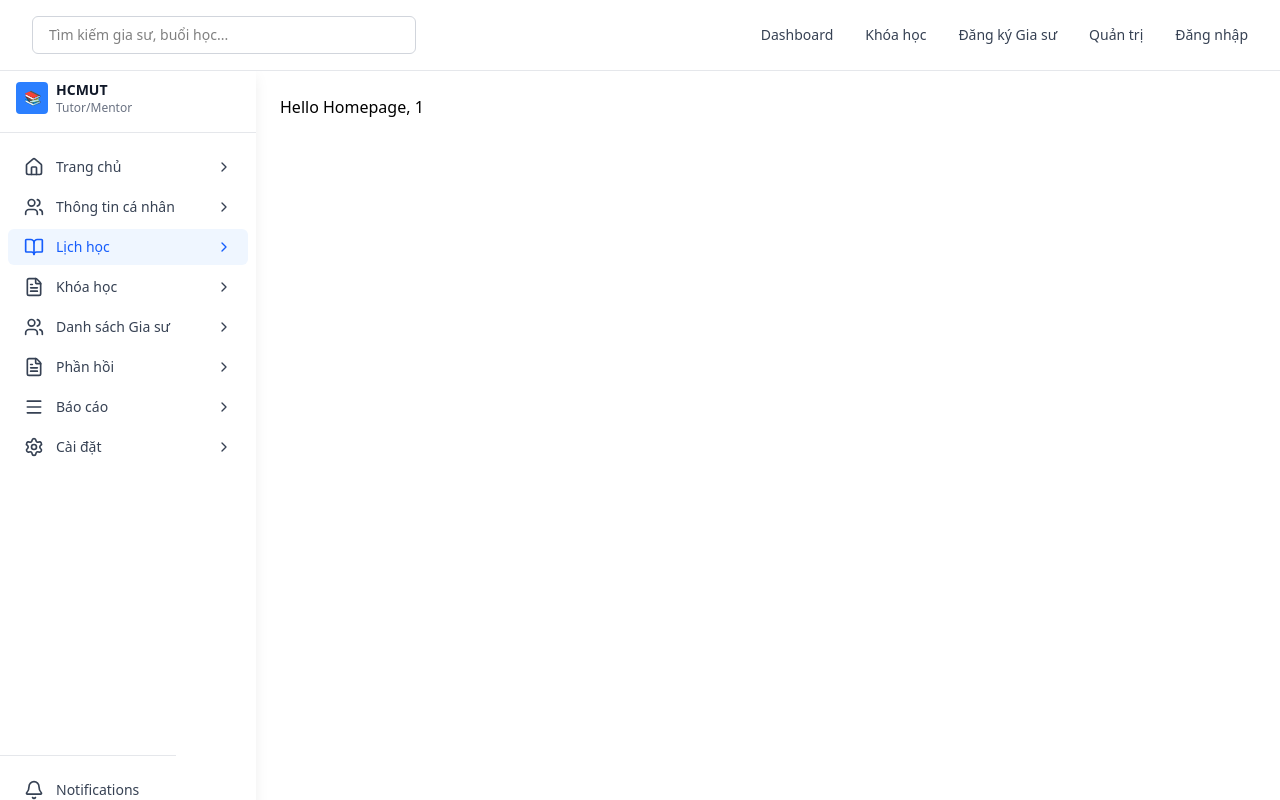
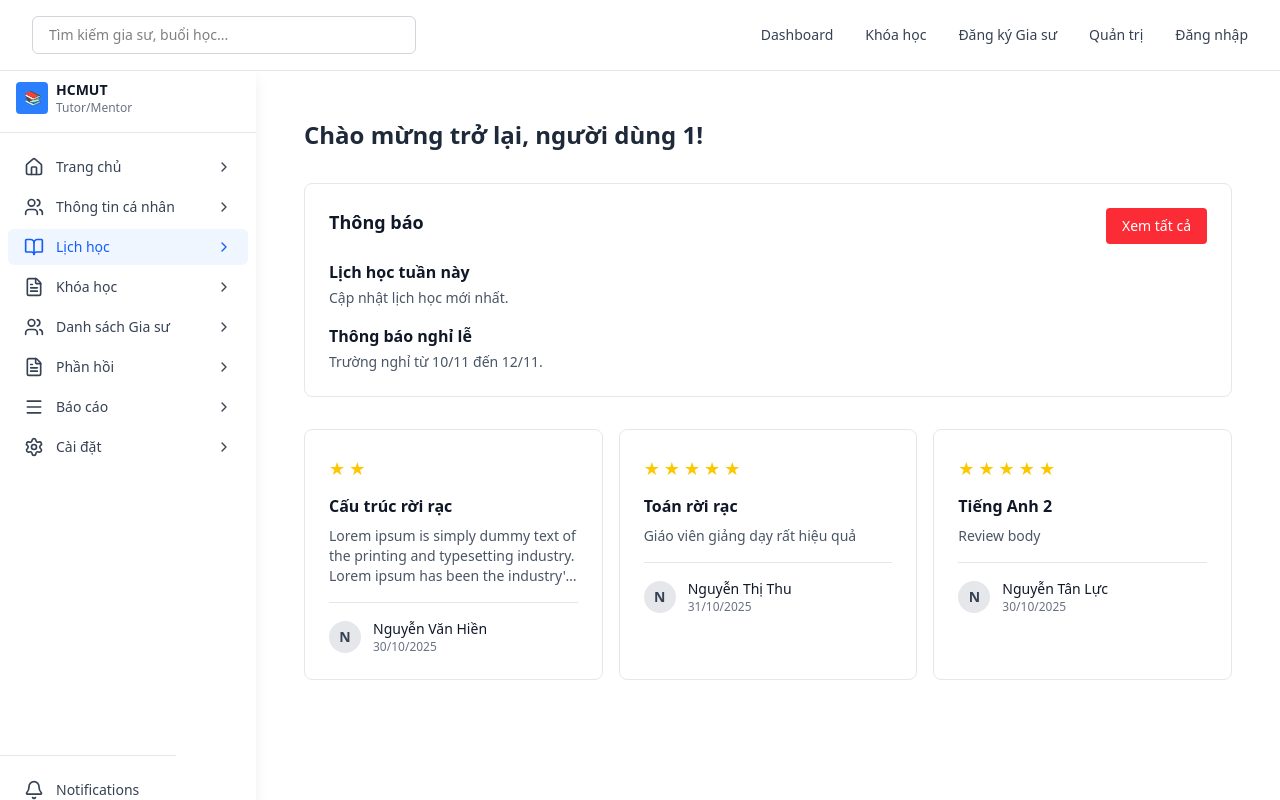
Before and after one commit to bnhtho/251_software_engineer_project, a React (Vite) app: page /home/1 in a window 1280 px wide. Built offline with nearby package versions, Linux system fonts and the light colour scheme.

Commit message:
Add homepage

```diff
--- a/src/App.tsx
+++ b/src/App.tsx
@@ -2,8 +2,8 @@ import { BrowserRouter, Routes, Route} from "react-router-dom";
 import LoginPage from "./page/LoginPage";
 import Schedule from "./page/Schedule";
 import HomePage from "./page/HomePage";
+import Profile from "./page/Profile";
 import Layout from "./Components/Layout";
-
 export default function App() {
   return (
     <BrowserRouter>
@@ -14,10 +14,11 @@ export default function App() {
         <Route path="/home/:userID" element={<Layout />}>
           <Route index element={<HomePage />} />
           {/* home/idUser */}
-          {/* home/idUser/profile */}
           {/* home/idUser/schedule */}
           <Route path="schedule" element={<Schedule />} />
-          {/* Thêm các trang khác nếu cần */}
+          {/* home/idUser/profile */}
+          <Route path="profile" element={<Profile />} />
+
         </Route>
       </Routes>
     </BrowserRouter>
--- /dev/null
+++ b/src/Components/AnnoucementCard.tsx
@@ -0,0 +1,37 @@
+// Props
+interface AnnouncementCardProps {
+  title?: string;
+  annouceList: Array<{
+    title: string;
+    content: string;
+  }>;
+  viewAllText?: string;
+}
+
+const AnnouncementCard = ({
+  title = "Thông báo",
+  viewAllText = "Xem tất cả",
+  annouceList,
+}: AnnouncementCardProps) => {
+  return (
+    <div className="bg-white border border-gray-200 rounded-lg p-6">
+      <div className="flex items-start justify-between mb-4">
+        <h3 className="text-lg font-semibold text-gray-900">{title}</h3>
+        <button className="px-4 py-2 bg-red-500 text-white text-sm font-medium rounded hover:bg-red-600 transition-colors">
+          {viewAllText}
+        </button>
+      </div>
+
+      <div className="space-y-4">
+        {annouceList.map((announcement, idx) => (
+          <div key={idx}>
+            <h4 className="font-semibold text-gray-900 mb-1">{announcement.title}</h4>
+            <p className="text-sm text-gray-600">{announcement.content}</p>
+          </div>
+        ))}
+      </div>
+    </div>
+  );
+};
+
+export default AnnouncementCard;
--- a/src/Components/Layout.tsx
+++ b/src/Components/Layout.tsx
@@ -3,8 +3,6 @@ import Navbar from "./Navbar";
 import Sidebar from "./Sidebar";
 
 const Layout = () => {
-  const { userId } = useParams();
-  console.log("Layout UserID:", userId);
   return (
     <div className="flex flex-col h-screen">
       <Navbar />
@@ -14,7 +12,6 @@ const Layout = () => {
           <Sidebar />
         </div>
 
-        {/* Nội dung chính có margin để tránh đè lên Sidebar */}
         <div className="flex-1 ml-64 p-6 overflow-y-auto">
           <Outlet />
         </div>
--- /dev/null
+++ b/src/Components/ReviewCard.tsx
@@ -0,0 +1,39 @@
+interface ReviewCardProps {
+  courseName: string;
+  reviewText: string;
+  authorName: string;
+  date: string;
+  rating?: number;
+}
+
+export default function ReviewCard({ courseName, reviewText, authorName, date, rating = 5 }: ReviewCardProps) {
+  return (
+    <div className="bg-white border border-gray-200 rounded-lg p-6">
+      {/* Rating Stars */}
+      <div className="flex gap-1 mb-3">
+        {Array.from({ length: rating }).map((_, i) => (
+          <span key={i} className="text-yellow-400 text-lg">
+            ★
+          </span>
+        ))}
+      </div>
+
+      {/* Course Name */}
+      <h4 className="font-semibold text-gray-900 mb-2">{courseName}</h4>
+
+      {/* Review Text */}
+      <p className="text-sm text-gray-600 mb-4 line-clamp-3">{reviewText}</p>
+
+      {/* Author Info */}
+      <div className="flex items-center gap-3 pt-4 border-t border-gray-200">
+        <div className="flex h-8 w-8 items-center justify-center rounded-full bg-gray-200 text-sm font-semibold text-gray-700">
+          {authorName.charAt(0)}
+        </div>
+        <div>
+          <p className="text-sm font-medium text-gray-900">{authorName}</p>
+          <p className="text-xs text-gray-500">{date}</p>
+        </div>
+      </div>
+    </div>
+  )
+}
--- /dev/null
+++ b/src/Context/UserProvider.tsx
@@ -0,0 +1 @@
+// Contains detail user
--- a/src/page/HomePage.tsx
+++ b/src/page/HomePage.tsx
@@ -1,9 +1,60 @@
+
 import { useParams } from "react-router-dom";
+// import {}
+import ReviewCard from "../Components/ReviewCard";
+import Announcement from "../Components/AnnoucementCard";
+const reviewsData = [
+  {
+    courseName: "Cấu trúc rời rạc",
+    reviewText:
+      "Lorem ipsum is simply dummy text of the printing and typesetting industry. Lorem ipsum has been the industry's standard dummy text ever since the 1500s, when an unknown printer took a galley of type and scrambled it to make a type specimen book.",
+    authorName: "Nguyễn Văn Hiền",
+    date: "30/10/2025",
+    rating: 2,
+  },
+  {
+    courseName: "Toán rời rạc",
+    reviewText: "Giáo viên giảng dạy rất hiệu quả",
+    authorName: "Nguyễn Thị Thu",
+    date: "31/10/2025",
+    rating: 5,
+  },
+  {
+    courseName: "Tiếng Anh 2",
+    reviewText: "Review body",
+    authorName: "Nguyễn Tân Lực",
+    date: "30/10/2025",
+    rating: 5,
+  },
+]
+const announcements = [
+  { title: "Lịch học tuần này", content: "Cập nhật lịch học mới nhất." },
+  { title: "Thông báo nghỉ lễ", content: "Trường nghỉ từ 10/11 đến 12/11." },
+];
+const HomePage = () => {
+    const idUser  = useParams();
+    return  (
+        <div className="p-6 space-y-8">
+      <h1 className="text-2xl font-bold text-gray-800">
+        Chào mừng trở lại, người dùng { idUser.userID }!
+
+      </h1>
+    {/* Load Review */}
+              <Announcement annouceList={announcements} />
+        {/*  */}
+                    <div className="grid grid-cols-1 md:grid-cols-2 lg:grid-cols-3 gap-4">
+            {reviewsData.map((review, idx) => (
+                <ReviewCard key={idx} {...review} />
+            ))}
+            </div>
+
+    </div>
 
 
-const HomePage = () => {
-    const { userID } = useParams();
-    return (<div>Hello Homepage, {userID} </div>)
-}
+    )
+
+};
+
+
 
 export default HomePage;
--- a/src/page/LoginPage.tsx
+++ b/src/page/LoginPage.tsx
@@ -18,11 +18,13 @@ export const LoginPage = () => {
 const handleSubmit = (e: React.FormEvent) => {
     e.preventDefault();
     console.log({ selectedRole, email, password, rememberMe });
+    const userID = 123;
 
-    // Example validation
+    // NOTE: This is Handcode, in real app, get userID from backend after login
+
     if (email === "test@hcmut.edu.vn" && password === "123456") {
       console.log("Login success!");
-      navigate("/home"); // 👈 go to Homepage
+      navigate(`/home/${userID}`);
     } else {
       alert("Sai thông tin đăng nhập!");
     }
--- /dev/null
+++ b/src/page/Profile.tsx
@@ -0,0 +1,9 @@
+import { useParams } from "react-router-dom";
+
+
+const HomePage = () => {
+    const { userID } = useParams();
+    return (<div>Hello Trang profile của user, {userID} </div>)
+}
+
+export default HomePage;
```
